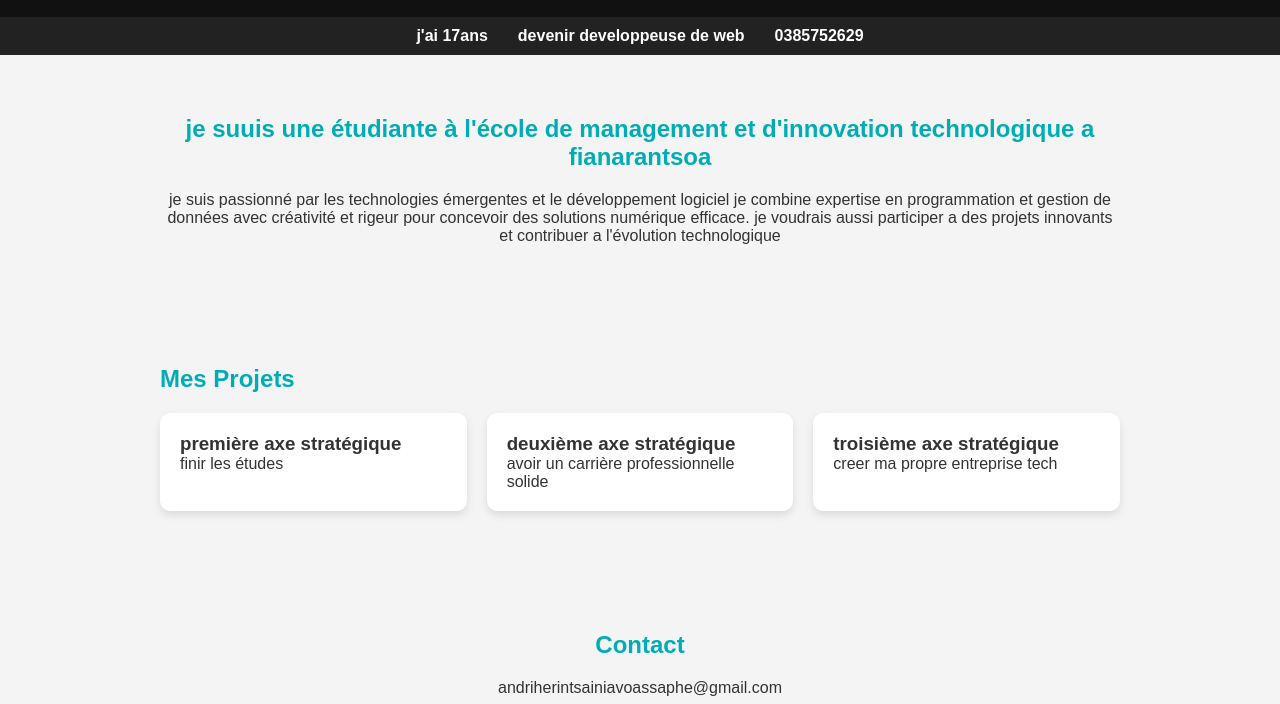
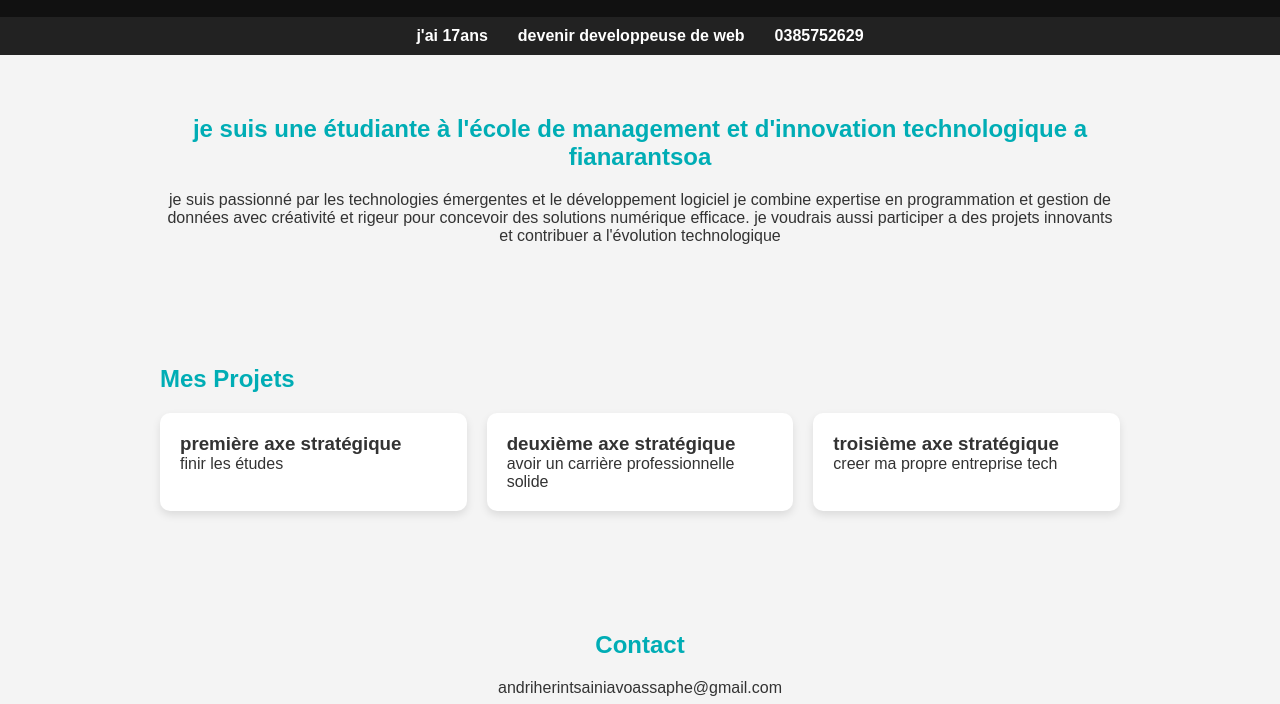
Before and after one commit to andriherintsainiavoassaphe-ship-it/portfolio, a plain HTML site: page index.html in a window 1280 px wide. Shown: the part 96-800 px from the top of the page. Drawn offline with Linux system fonts and the light colour scheme.

Commit message:
Update index.html

```diff
--- a/index.html
+++ b/index.html
@@ -115,7 +115,7 @@
 </nav>
 
 <section id="about" class="about">
-    <h2>je suuis une étudiante à l'école de management et d'innovation technologique a fianarantsoa</h2>
+    <h2>je suis une étudiante à l'école de management et d'innovation technologique a fianarantsoa</h2>
     <p>
         je suis passionné par les technologies émergentes et le développement logiciel
         je combine expertise en programmation et gestion de données avec créativité et rigeur pour concevoir des solutions numérique efficace. je voudrais aussi participer a des projets innovants et contribuer a l'évolution technologique
```
